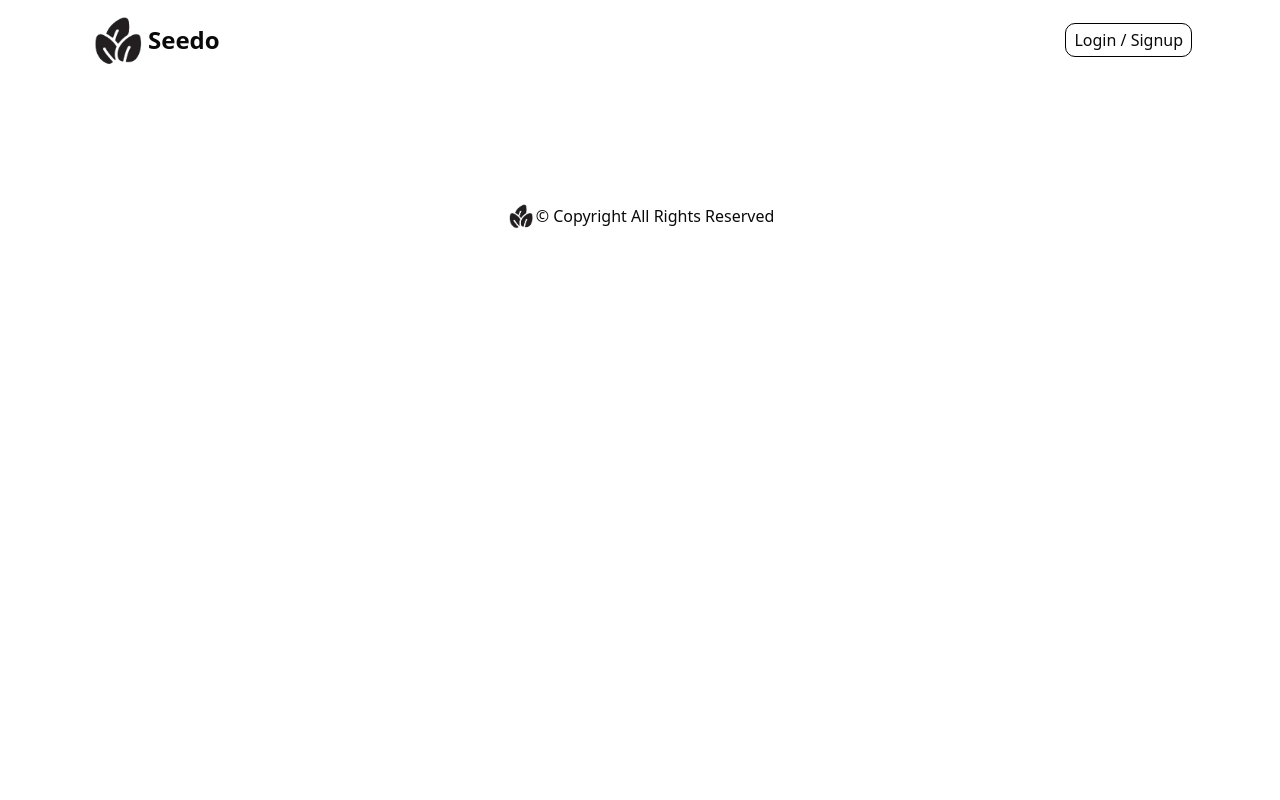
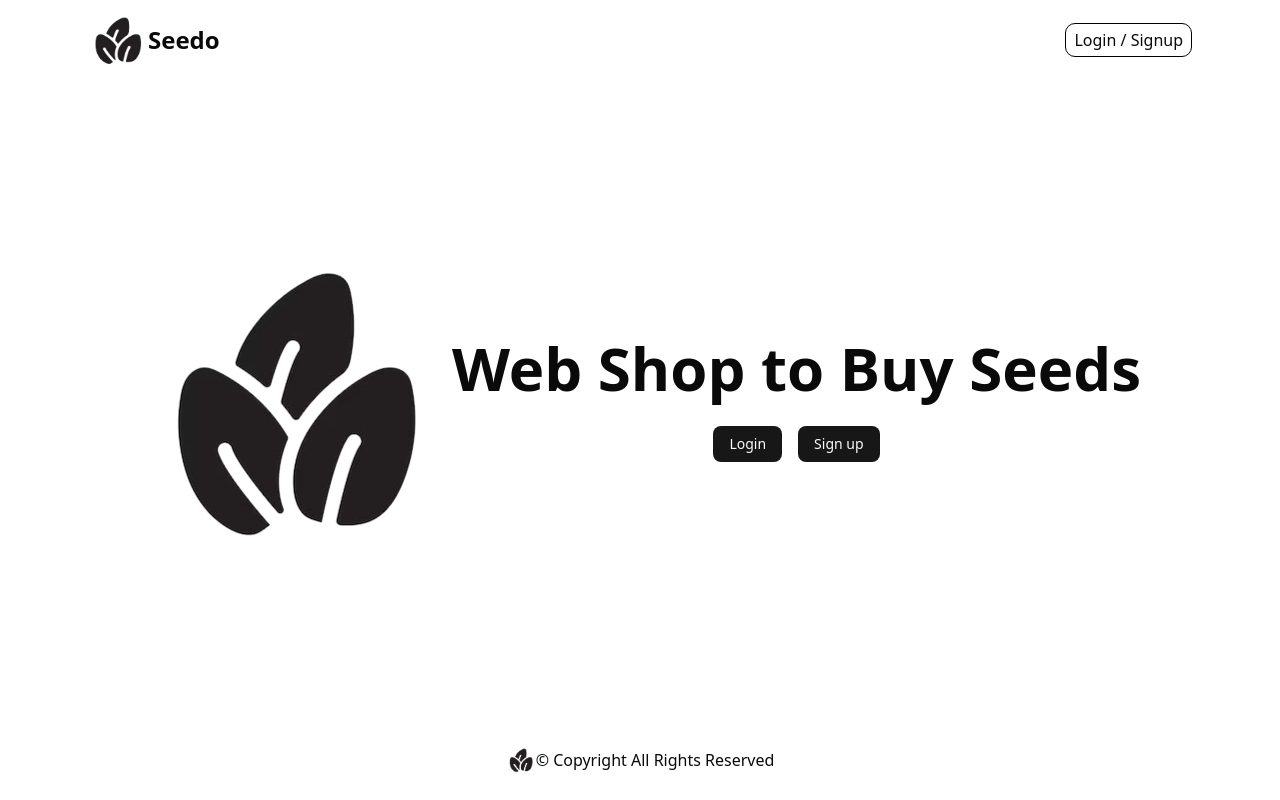
Before and after one commit to Jonas598/Webshop9frontend, a React app: page / in a window 1280 px wide. Built offline with nearby package versions, Linux system fonts and the light colour scheme; no server answers; the HTML template or start-up script is replaced by a standard one.

Commit message:
added landing page

```diff
--- a/src/components/Home.jsx
+++ b/src/components/Home.jsx
@@ -6,8 +6,11 @@ import ProductCard from "./ProductCard";
 import allContext from "../contexts/allContext";
 import { useContext, useEffect, useState } from "react";
 import product from '/assets/product.png'
+import { useNavigate } from "react-router-dom";
 
 const Home = () => {
+
+  const navigate = useNavigate()
   const context = useContext(allContext);
   const {
     fetchAllProducts,
@@ -24,6 +27,10 @@ const Home = () => {
     fetchUserData();
     fetchAllProducts();
   }, []);
+
+  if(!localStorage.getItem("webshopAuthtoken")){
+navigate("/")
+  }
 
   return (
     // <div className='h-[80vh] w-full flex items-center justify-center '>
--- /dev/null
+++ b/src/components/Landing.jsx
@@ -0,0 +1,40 @@
+import React from "react";
+import logo from "/assets/logo.png";
+import { Button } from "@/components/ui/button";
+import { useNavigate } from "react-router-dom";
+
+const Landing = () => {
+  const navigate = useNavigate();
+  if (localStorage.getItem("webshopAuthtoken")) {
+    navigate("/home");
+  }
+  return (
+
+    <div className="h-[80vh] w-full flex  items-center justify-center">
+      <div className="flex">
+        <img src={logo} alt="" />
+      </div>
+      <div className="flex flex-col items-center justify-center gap-7">
+        <h1 className="text-6xl font-bold">Web Shop to Buy Seeds</h1>
+        <div className="flex gap-4">
+          <Button
+            onClick={() => {
+              navigate("/login");
+            }}
+          >
+            Login
+          </Button>
+          <Button
+            onClick={() => {
+              navigate("/signup");
+            }}
+          >
+            Sign up
+          </Button>
+        </div>
+      </div>
+    </div>
+  );
+};
+
+export default Landing;
--- a/src/components/Login.jsx
+++ b/src/components/Login.jsx
@@ -35,7 +35,7 @@ export default function Login() {
       alert("Password Should Be 6 Charecters or More !!");
     } else {
       await userLogin(userInfo);
-      navigate("/");
+      navigate("/home");
       window.location.reload(false);
     }
   };
--- a/src/components/SignUp.jsx
+++ b/src/components/SignUp.jsx
@@ -44,7 +44,7 @@ const handleSubmit = async (e) => {
       alert("Password Should Be 6 Charecters or More !!");
     } else {
       await userSignUp(userInfo);
-      navigate('/');
+      navigate('/home');
       window.location.reload(false);
     }
   };
--- a/src/main.jsx
+++ b/src/main.jsx
@@ -10,6 +10,7 @@ import SignUp from "./components/SignUp.jsx";
 import Login from "./components/Login.jsx";
 import AllState from "./contexts/AllState.jsx";
 import Profile from "./components/Profile.jsx";
+import Landing from "./components/Landing.jsx";
 
 const router = createBrowserRouter([
   {
@@ -18,6 +19,10 @@ const router = createBrowserRouter([
     children: [
       {
         path: "",
+        element: <Landing />,
+      },
+      {
+        path: "/home",
         element: <Home />,
       },
       {
```
